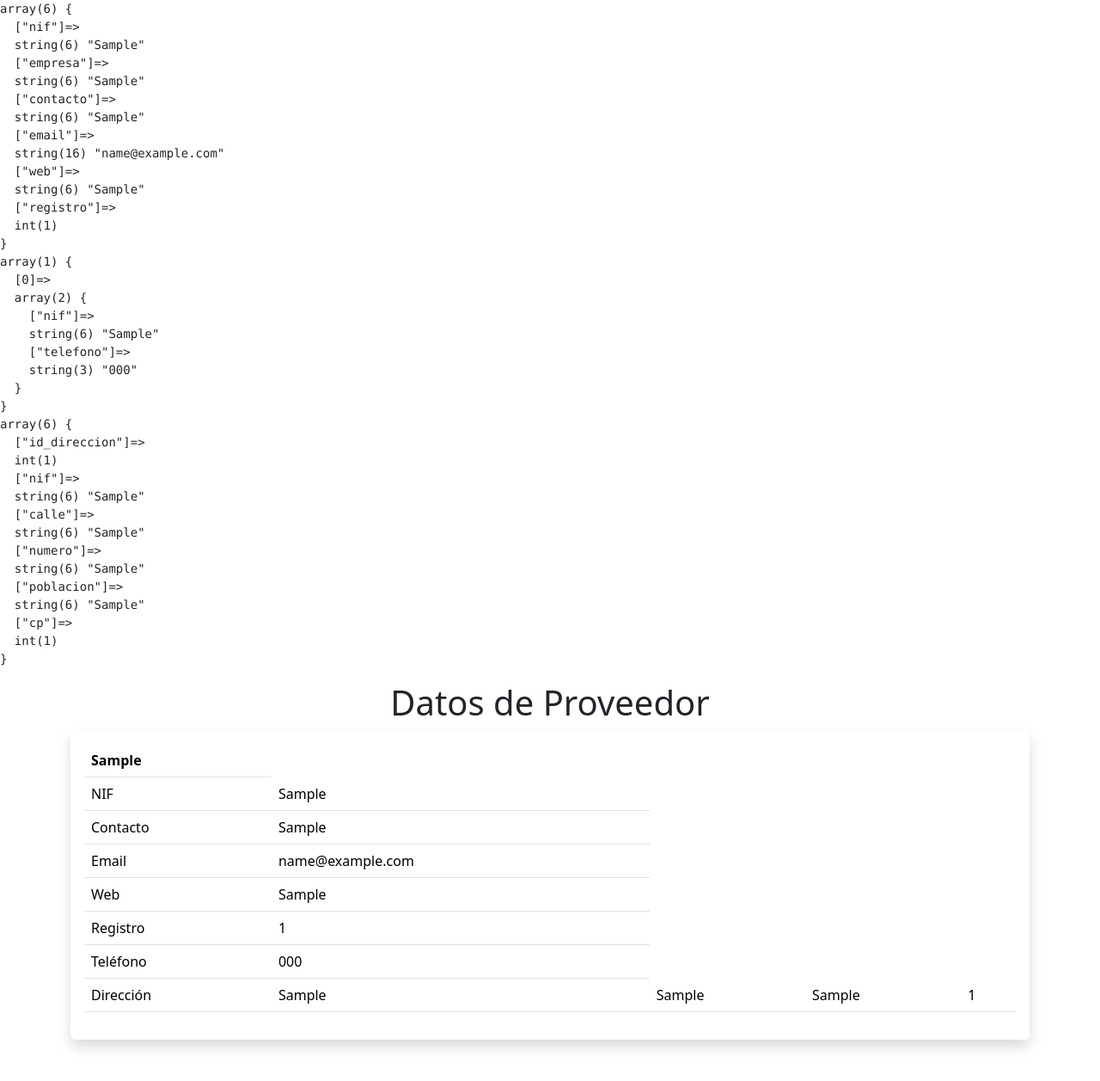
After one commit to muevetef/rocisteria, a PHP site: the page made by proveedores/proveedor.php in a window 1280 px wide. The commit adds this page. Shown: the whole page at 86% size. Run offline with PHP 8.4, Linux system fonts and the light colour scheme; tables that the repository leaves empty hold one stand-in row (values such as "Sample post").

Commit message:
primer commit

```diff
--- a/database.php
+++ b/proveedores/database.php
@@ -16,7 +16,7 @@ try {
     //Fecth como array associativo por defecto
     $pdo->setAttribute(PDO::ATTR_DEFAULT_FETCH_MODE, PDO::FETCH_ASSOC);
 
-    echo 'La conexión se ha realizado con éxito.';
+   // echo 'La conexión se ha realizado con éxito.';
 } catch (PDOException $e) {
     echo 'La conexión con la base de datos ha fallado: ' . $e->getMessage();
 }
--- /dev/null
+++ b/proveedores/proveedor.php
@@ -0,0 +1,112 @@
+<?php
+//si no existe el parametro id le asignamos null
+$nif = $_GET['nif'] ?? null;
+//si no tiene valor vamos al index
+if (!$nif) {
+    header('Location: index.php');
+    exit;
+}
+
+require 'database.php';
+$sql = 'SELECT * FROM proveedores WHERE nif = :nif';
+$stmt = $pdo->prepare($sql);
+$params = ['nif' => $nif];
+$stmt->execute($params);
+$proveedor = $stmt->fetch();
+
+$sql = 'SELECT * FROM telefonos WHERE nif = :nif';
+$stmt = $pdo->prepare($sql);
+$params = ['nif' => $nif];
+$stmt->execute($params);
+$telefonos = $stmt->fetchAll();
+
+$sql = 'SELECT * FROM direcciones WHERE nif = :nif';
+$stmt = $pdo->prepare($sql);
+$params = ['nif' => $nif];
+$stmt->execute($params);
+$direccion = $stmt->fetch();
+
+// if (!$direccion) {
+//     $direccion['calle'] = "no tiene";
+//     $direccion['numero'] = "no tiene";
+//     $direccion['poblacion'] = "no tiene";
+//     $direccion['cp'] = "no tiene";
+// }
+
+
+echo "<pre>";
+var_dump($proveedor);
+
+var_dump($telefonos);
+var_dump($direccion);
+
+echo "</pre>";
+
+if (!$proveedor) {
+    header('Location: index.php');
+    exit;
+}
+
+?>
+
+<!DOCTYPE html>
+<html lang="es">
+
+<head>
+    <meta charset="UTF-8">
+    <meta name="viewport" content="width=device-width, initial-scale=1.0">
+    <title>Página principal</title>
+    <link href="https://cdn.jsdelivr.net/npm/bootstrap@5.3.3/dist/css/bootstrap.min.css" rel="stylesheet" integrity="sha384-QWTKZyjpPEjISv5WaRU9OFeRpok6YctnYmDr5pNlyT2bRjXh0JMhjY6hW+ALEwIH" crossorigin="anonymous">
+
+</head>
+
+<body>
+    <h1 class="text-center">Datos de Proveedor</h1>
+
+
+    <div class="container">
+        <div class="shadow p-3 mb-5 rounded">
+            <table class="table">
+                <thead>
+                    <tr>
+                        <th scope="row"> <?= $proveedor['empresa'] ?></th>
+                    </tr>
+                </thead>
+
+                <tr>
+                    <td>NIF</td>
+                    <td><?= $proveedor['nif'] ?></td>
+                </tr>
+                <tr>
+                    <td>Contacto</td>
+                    <td><?= $proveedor['contacto'] ?></td>
+                </tr>
+                <tr>
+                    <td>Email</td>
+                    <td><?= $proveedor['email'] ?></td>
+                </tr>
+                <tr>
+                    <td>Web</td>
+                    <td><?= $proveedor['web'] ?></td>
+                </tr>
+                <tr>
+                    <td>Registro</td>
+                    <td><?= $proveedor['registro'] ?></td>
+                </tr>
+                <tr>
+                    <td>Teléfono</td><?php foreach ($telefonos as $telefono) : ?><td><?= $telefono['telefono']  . " " ?><?php endforeach ?></td>
+                </tr>
+                <tr>
+                    <td>Dirección</td>
+                    <td><?= $direccion['calle'] ?? 'no tiene' ?></td>
+                    <td><?= $direccion['numero'] ?? 'no tiene' ?></td>
+                    <td><?= $direccion['poblacion'] ?? 'no tiene' ?></td>
+                    <td><?= $direccion['cp'] ?? 'no tiene' ?></td>
+                </tr>
+
+            </table>
+        </div>
+    </div>
+</body>
+
+</html>
```
Also changed, not shown: proveedores/index.php (+54 -2 lines), indexs.php (renamed from index.php).
